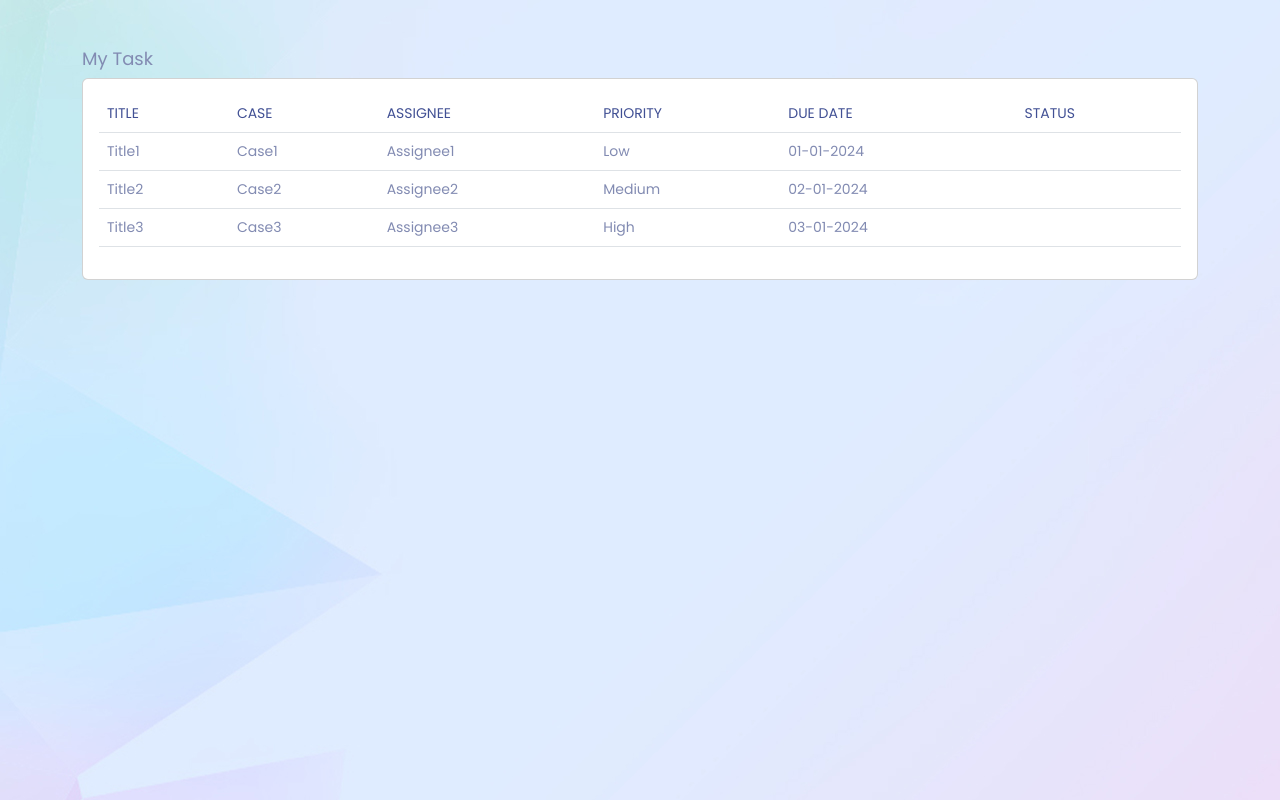
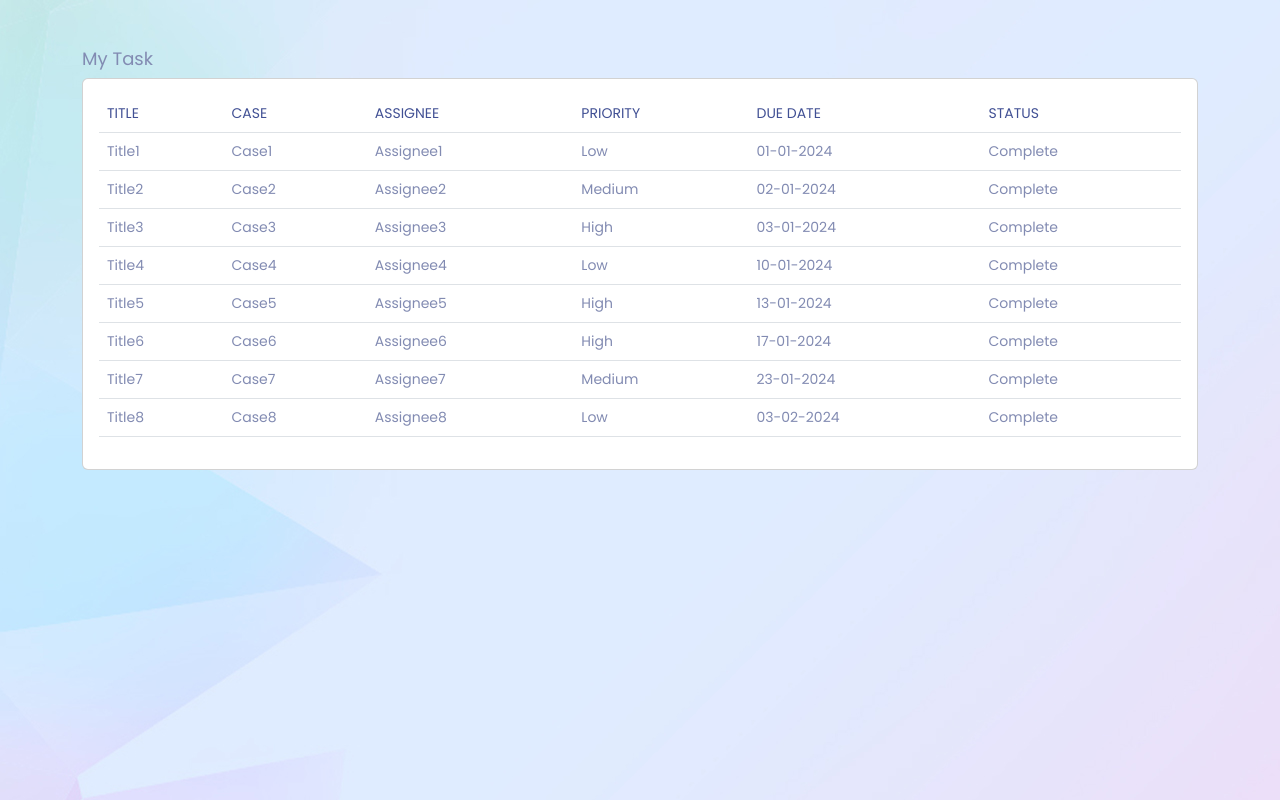
Before and after one commit to SushmithaVennam/task_ui_git, a React (Create React App) app: page /mytask in a window 1280 px wide. Built offline with nearby package versions, Linux system fonts and the light colour scheme.

Commit message:
Added status to myTask

```diff
--- a/src/components/MyTask.js
+++ b/src/components/MyTask.js
@@ -3,7 +3,6 @@ import { Card, Container } from "react-bootstrap";
 import Table from "react-bootstrap/Table";
 import "./MyTask.css";
 import "@fontsource/poppins";
-import "font-awesome/css/font-awesome.min.css";
 
 function MyTask() {
   const Tasks = [
@@ -13,6 +12,7 @@ function MyTask() {
       Assignee: "Assignee1",
       Priority: "Low",
       Duedate: "01-01-2024",
+      Status: "Complete",
     },
     {
       Title: "Title2",
@@ -20,6 +20,7 @@ function MyTask() {
       Assignee: "Assignee2",
       Priority: "Medium",
       Duedate: "02-01-2024",
+      Status: "Complete",
     },
     {
       Title: "Title3",
@@ -27,6 +28,47 @@ function MyTask() {
       Assignee: "Assignee3",
       Priority: "High",
       Duedate: "03-01-2024",
+      Status: "Complete",
+    },
+    {
+      Title: "Title4",
+      Case: "Case4",
+      Assignee: "Assignee4",
+      Priority: "Low",
+      Duedate: "10-01-2024",
+      Status: "Complete",
+    },
+    {
+      Title: "Title5",
+      Case: "Case5",
+      Assignee: "Assignee5",
+      Priority: "High",
+      Duedate: "13-01-2024",
+      Status: "Complete",
+    },
+    {
+      Title: "Title6",
+      Case: "Case6",
+      Assignee: "Assignee6",
+      Priority: "High",
+      Duedate: "17-01-2024",
+      Status: "Complete",
+    },
+    {
+      Title: "Title7",
+      Case: "Case7",
+      Assignee: "Assignee7",
+      Priority: "Medium",
+      Duedate: "23-01-2024",
+      Status: "Complete",
+    },
+    {
+      Title: "Title8",
+      Case: "Case8",
+      Assignee: "Assignee8",
+      Priority: "Low",
+      Duedate: "03-02-2024",
+      Status: "Complete",
     },
   ];
 
```
